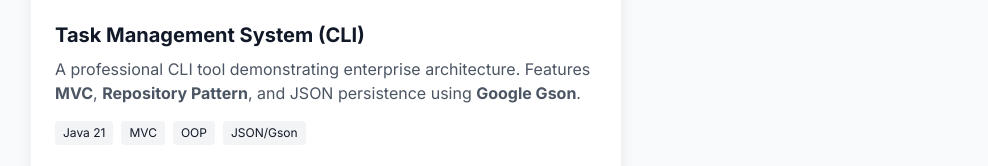
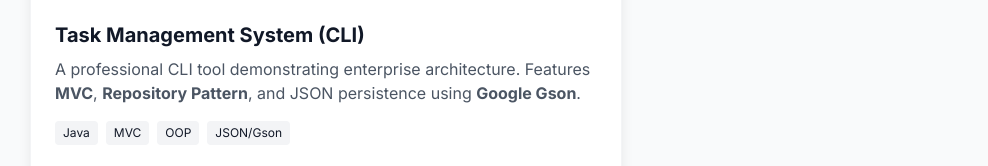
Before and after one commit to Omiros-Loupis/Portfolio, a plain HTML site: page index.html in a window 1280 px wide. Shown: the part 2774-2940 px from the top of the page, without its empty margins (2-990 px from the left). Drawn offline with nearby package versions, Linux system fonts and the light colour scheme.

Commit message:
My Portfolio Website

```diff
--- a/index.html
+++ b/index.html
@@ -356,7 +356,7 @@
             A professional CLI tool demonstrating enterprise architecture. Features <strong>MVC</strong>, <strong>Repository Pattern</strong>, and JSON persistence using <strong>Google Gson</strong>.
         </p>
         <div class="flex flex-wrap gap-2 mb-6">
-            <span class="px-2 py-1 bg-gray-100 dark:bg-gray-700 rounded text-xs">Java 21</span>
+            <span class="px-2 py-1 bg-gray-100 dark:bg-gray-700 rounded text-xs">Java</span>
             <span class="px-2 py-1 bg-gray-100 dark:bg-gray-700 rounded text-xs">MVC</span>
             <span class="px-2 py-1 bg-gray-100 dark:bg-gray-700 rounded text-xs">OOP</span>
             <span class="px-2 py-1 bg-gray-100 dark:bg-gray-700 rounded text-xs">JSON/Gson</span>
```
Also changed, not shown: 1 other file.
